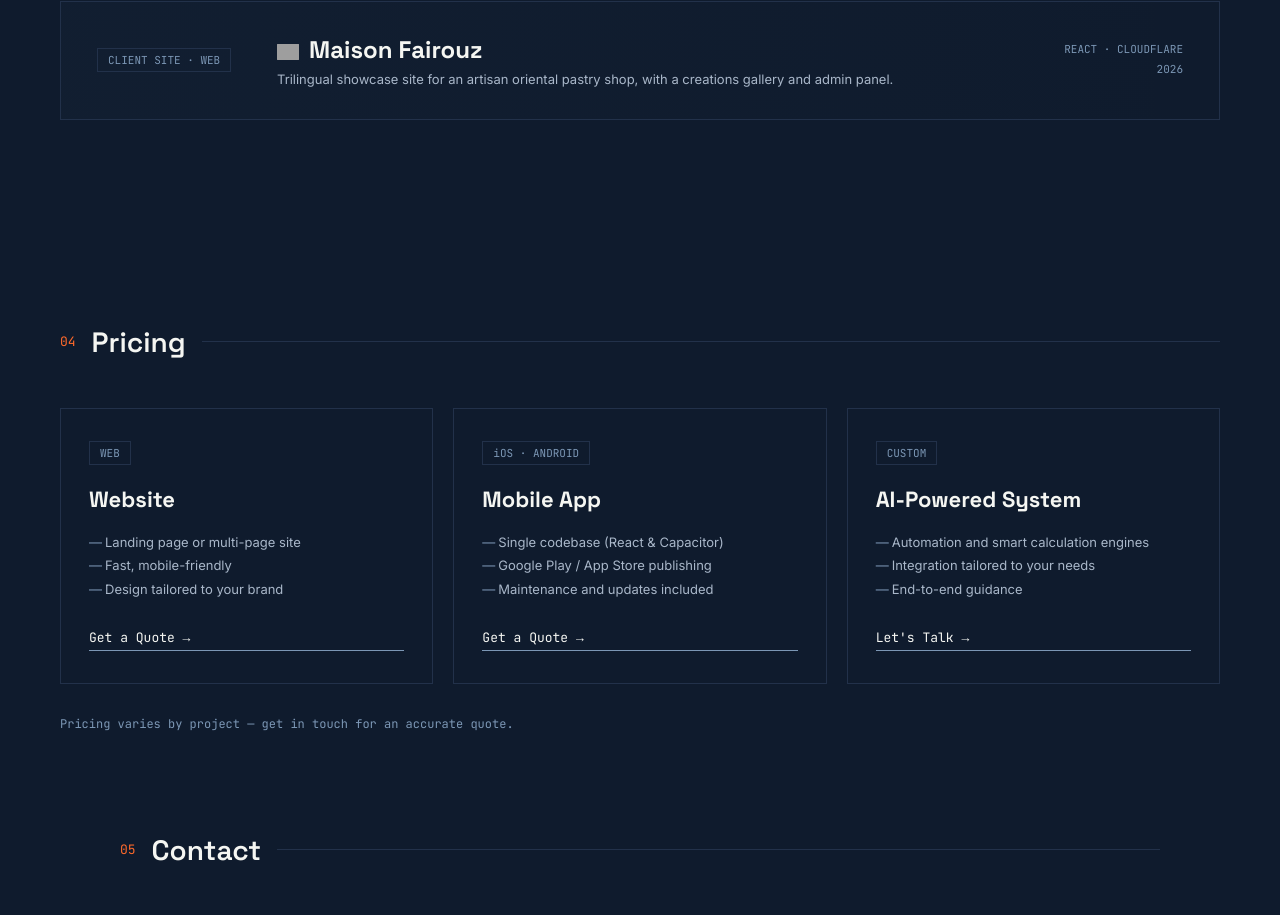
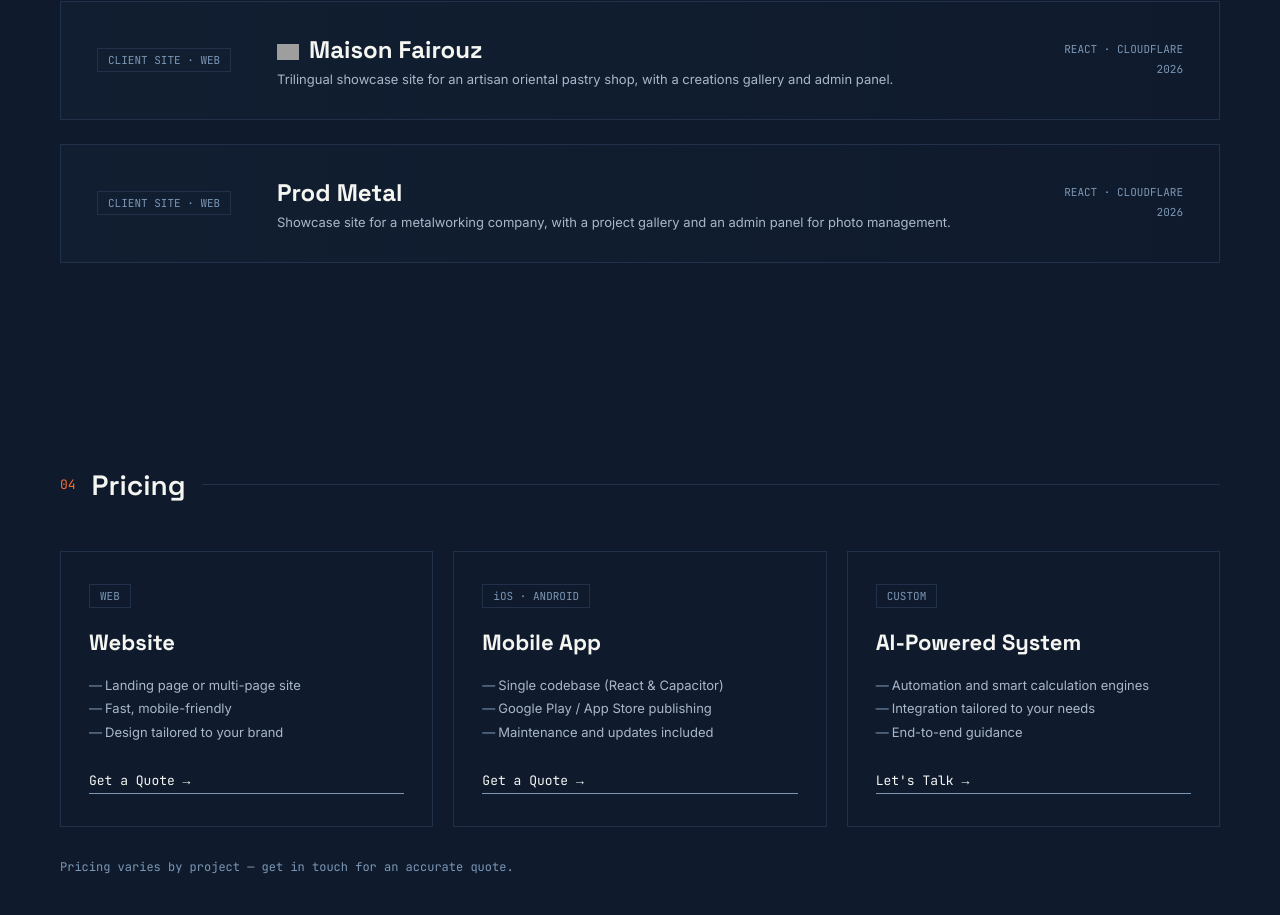
Before and after one commit to halilozer03-dotcom/Ozerlabs, a React (Vite) app: page / in a window 1280 px wide. Shown: the part 3001-3916 px from the top of the page. Built offline with nearby package versions, Linux system fonts and the light colour scheme; grey boxes are pictures that could not be loaded.

Commit message:
Prod Metal projesini portfolyoya ekle

```diff
--- a/src/i18n/translations.js
+++ b/src/i18n/translations.js
@@ -51,6 +51,7 @@ export const translations = {
       { tag: 'MOBILE · ANDROID', title: 'Özer Bend Pro', desc: 'Application de calcul du facteur K et de prévisualisation 3D pour les professionnels du pliage de tôle.', meta: ['REACT · CAPACITOR', '2026'] },
       { tag: 'SITE CLIENT · WEB', title: 'HD Auto', desc: 'Site vitrine pour un garage automobile, avec présentation des services et prise de rendez-vous.', meta: ['HTML · CSS · JS', '2026'], logo: 'https://wwwhdauto.com/assets/hd-auto-icon.png', url: 'https://wwwhdauto.com' },
       { tag: 'SITE CLIENT · WEB', title: 'Maison Fairouz', desc: "Site vitrine trilingue pour une pâtisserie orientale artisanale, avec galerie de créations et espace admin.", meta: ['REACT · CLOUDFLARE', '2026'], logo: 'https://maisonfairouz.com/media/logo-static.jpg', url: 'https://maisonfairouz.com' },
+      { tag: 'SITE CLIENT · WEB', title: 'Prod Metal', desc: "Site vitrine pour une entreprise de métallerie, avec galerie de réalisations et espace admin pour la gestion des photos.", meta: ['REACT · CLOUDFLARE', '2026'] },
     ],
     contact: {
       heading: 'Un projet en tête ?',
@@ -118,6 +119,7 @@ export const translations = {
       { tag: 'MOBILE · ANDROID', title: 'Özer Bend Pro', desc: 'K-factor calculation and 3D preview app for sheet metal bending professionals.', meta: ['REACT · CAPACITOR', '2026'] },
       { tag: 'CLIENT SITE · WEB', title: 'HD Auto', desc: 'Showcase site for an auto garage, with service highlights and appointment booking.', meta: ['HTML · CSS · JS', '2026'], logo: 'https://wwwhdauto.com/assets/hd-auto-icon.png', url: 'https://wwwhdauto.com' },
       { tag: 'CLIENT SITE · WEB', title: 'Maison Fairouz', desc: 'Trilingual showcase site for an artisan oriental pastry shop, with a creations gallery and admin panel.', meta: ['REACT · CLOUDFLARE', '2026'], logo: 'https://maisonfairouz.com/media/logo-static.jpg', url: 'https://maisonfairouz.com' },
+      { tag: 'CLIENT SITE · WEB', title: 'Prod Metal', desc: 'Showcase site for a metalworking company, with a project gallery and an admin panel for photo management.', meta: ['REACT · CLOUDFLARE', '2026'] },
     ],
     contact: {
       heading: 'Got a project in mind?',
@@ -185,6 +187,7 @@ export const translations = {
       { tag: 'MOBILE · ANDROID', title: 'Özer Bend Pro', desc: 'Sac büküm profesyonelleri için K-faktör hesaplama ve 3D önizleme uygulaması.', meta: ['REACT · CAPACITOR', '2026'] },
       { tag: 'MÜŞTERİ · WEB', title: 'HD Auto', desc: 'Oto tamir ve bakım servisi için hizmet tanıtımı ve randevu alma özellikli tanıtım sitesi.', meta: ['HTML · CSS · JS', '2026'], logo: 'https://wwwhdauto.com/assets/hd-auto-icon.png', url: 'https://wwwhdauto.com' },
       { tag: 'MÜŞTERİ · WEB', title: 'Maison Fairouz', desc: 'Doğu pastacılığı için üç dilli (FR/TR/AR) tanıtım sitesi, ürün galerisi ve admin paneliyle.', meta: ['REACT · CLOUDFLARE', '2026'], logo: 'https://maisonfairouz.com/media/logo-static.jpg', url: 'https://maisonfairouz.com' },
+      { tag: 'MÜŞTERİ · WEB', title: 'Prod Metal', desc: 'Metal işleme firması için referans galerisi ve fotoğraf yönetim panelli tanıtım sitesi.', meta: ['REACT · CLOUDFLARE', '2026'] },
     ],
     contact: {
       heading: 'Bir proje mi var aklında?',
```
